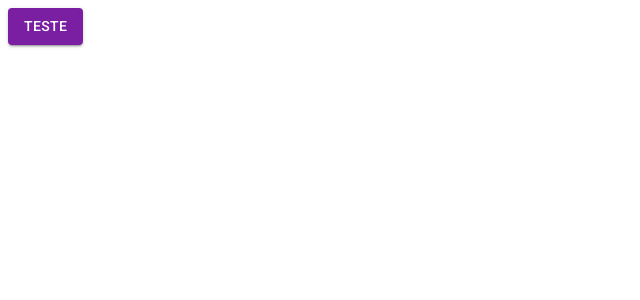
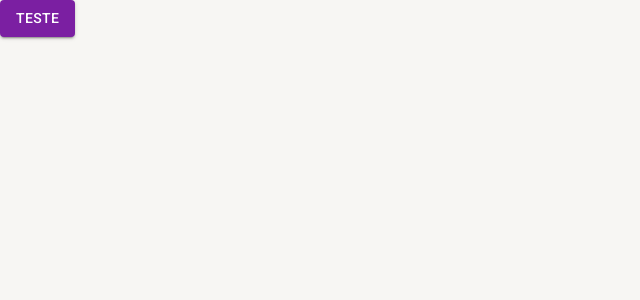
Before and after one commit to chrmartins/app-generic, a React (Create React App) app: page /pagina-inicial in a window 1280 px wide. Shown: the top 300 px of the page, without its empty margins (0-640 px from the left). Built offline with nearby package versions, Linux system fonts and the light colour scheme.

Commit message:
feat: add theme context

```diff
--- a/public/index.html
+++ b/public/index.html
@@ -25,7 +25,7 @@
 
     <title>Generic</title>
   </head>
-  <body>
+  <body style="margin: 0; padding: 0;">
     <noscript>You need to enable JavaScript to run this app.</noscript>
     <div id="root"></div>
   </body>
--- a/src/routes/index.tsx
+++ b/src/routes/index.tsx
@@ -1,7 +1,11 @@
 import { Button } from '@mui/material';
 import { Routes, Route, Navigate } from 'react-router-dom';
+import { useAppThemeContext } from '../shared/contexts';
 
 export const AppRoutes = () => {
+
+  const { toggleTheme } = useAppThemeContext();
+
   return (
     <Routes>
       <Route
@@ -10,6 +14,7 @@ export const AppRoutes = () => {
           <Button
             variant='contained'
             color='primary'
+            onClick={toggleTheme}
           >
             Teste
           </Button>
--- /dev/null
+++ b/src/shared/contexts/ThemeContext.tsx
@@ -0,0 +1,55 @@
+import {
+  createContext,
+  ReactNode,
+  useCallback,
+  useContext,
+  useMemo,
+  useState,
+} from "react";
+import { Box, ThemeProvider } from "@mui/material";
+import { DarkTheme, LightTheme } from "../../shared/themes";
+
+interface ThemeContextData {
+  themeName: "light" | "dark";
+  toggleTheme: () => void;
+}
+
+interface IAppThemeProviderProps {
+  children: ReactNode;
+}
+
+const ThemeContext = createContext({} as ThemeContextData);
+
+export const useAppThemeContext = () => {
+  return useContext(ThemeContext);
+}
+
+export const AppThemeProvider: React.FC<IAppThemeProviderProps> = ({
+  children,
+}) => {
+  const [themeName, setThemeName] = useState<"light" | "dark">("light");
+
+  const toggleTheme = useCallback(() => {
+    setThemeName((currentState) =>
+      currentState === "light" ? "dark" : "light"
+    );
+  }, []);
+
+  const theme = useMemo(() => {
+    return themeName === "light" ? LightTheme : DarkTheme;
+  }, [themeName]);
+
+  return (
+    <ThemeContext.Provider value={{ themeName, toggleTheme }}>
+      <ThemeProvider theme={theme}>
+        <Box
+          width="100vw"
+          height="100vh"
+          bgcolor={theme.palette.background.default}
+        >
+          {children}
+        </Box>
+      </ThemeProvider>
+    </ThemeContext.Provider>
+  );
+};
--- a/src/shared/contexts/index.ts
+++ b/src/shared/contexts/index.ts
@@ -1 +1 @@
-export {}
+export * from './ThemeContext'
--- /dev/null
+++ b/src/shared/themes/Dark.ts
@@ -0,0 +1,23 @@
+import { createTheme } from '@mui/material'
+import { purple, pink } from '@mui/material/colors'
+
+export const DarkTheme = createTheme({
+  palette: {
+    primary: {
+      main: purple[800],
+      dark: purple[900],
+      light: purple[600],
+      contrastText: '#ffffff',
+    },
+    secondary: {
+      main: pink[800],
+      dark: pink[900],
+      light: pink[600],
+      contrastText: '#ffffff',
+    },
+    background: {
+      paper: '#303134',
+      default: '#202124',
+    }
+  },
+})
--- a/src/shared/themes/index.ts
+++ b/src/shared/themes/index.ts
@@ -1 +1,2 @@
 export * from './Light';
+export * from './Dark';
```
Also changed, not shown: src/App.tsx (+3 -4 lines).
